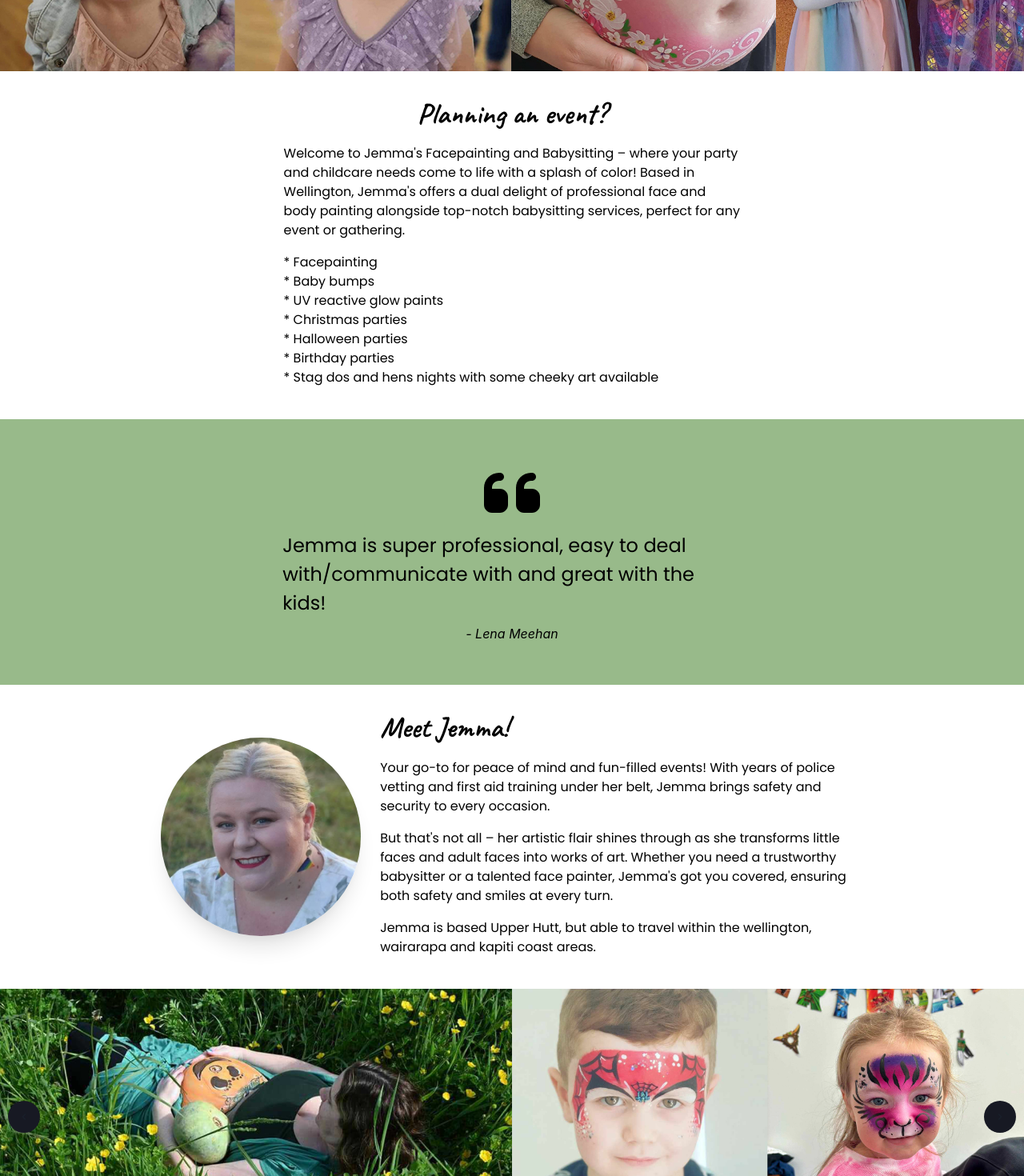
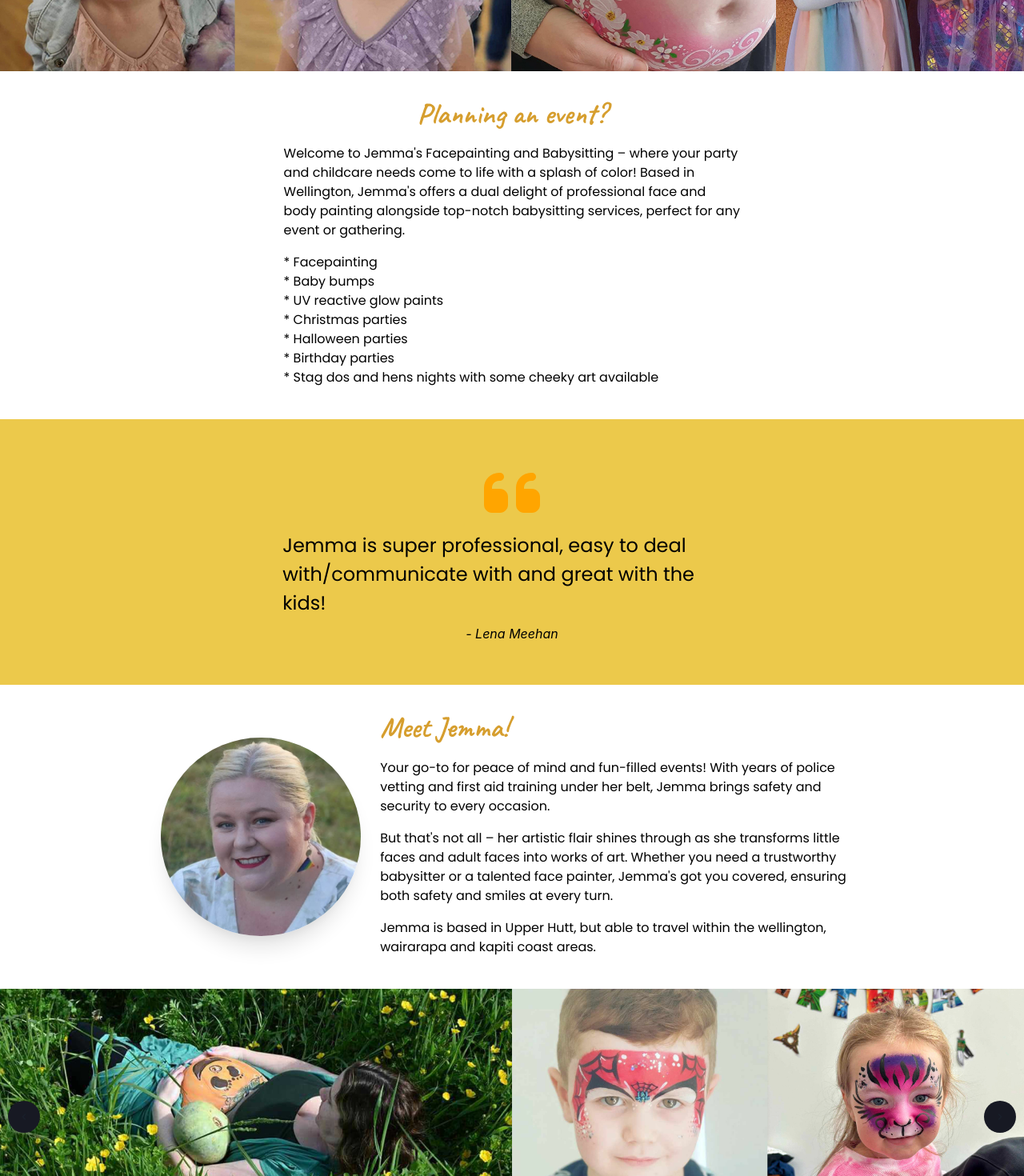
Before and after one commit to HannahBeattie/spirit, a Next.js app: page / in a window 1280 px wide. Shown: the part 740-2210 px from the top of the page at 80% size. Built offline with nearby package versions, Linux system fonts and the light colour scheme; a web font is replaced by a local one.

Commit message:
replace green with gold

```diff
--- a/src/app/base/components/About.js
+++ b/src/app/base/components/About.js
@@ -24,7 +24,7 @@ function About() {
 			<HStack>
 				<VStack flex={1}>
 					<Container color={'black'} fontWeight={500}>
-						<Heading fontFamily={'Caveat'} pb={4} color={'98ba8a'}>
+						<Heading fontFamily={'Caveat'} pb={4} color={'yellow.500'}>
 							Meet Jemma!
 						</Heading>
 
@@ -40,7 +40,7 @@ function About() {
 							got you covered, ensuring both safety and smiles at every turn.
 						</Text>
 						<Text fontFamily={'Poppins'} fontWeight={400} mt={4}>
-							Jemma is based Upper Hutt, but able to travel within the wellington,
+							Jemma is based in Upper Hutt, but able to travel within the wellington,
 							wairarapa and kapiti coast areas.
 						</Text>
 					</Container>
--- a/src/app/base/components/Footer.js
+++ b/src/app/base/components/Footer.js
@@ -3,7 +3,7 @@ import React from 'react'
 
 function Footer() {
 	return (
-		<HStack w={'100vw'} bg={'#98ba8a'} p={4}>
+		<HStack w={'100vw'} bg={'yellow.500'} p={4}>
 			<Text fontSize={'sm'}>
 				© 2024 JFAB - <i>Jemmas Facepainting And Babysitting all rights reserved</i>
 			</Text>
--- a/src/app/base/components/Header.js
+++ b/src/app/base/components/Header.js
@@ -51,7 +51,7 @@ function Header() {
 		// 	animate={hidden ? 'hidden' : 'visible'}
 		// 	transition={{ duration: 0.35, ese: 'easeInOut' }}
 		// >
-		<VStack flex={1} color={'black'} bg={'#98ba8a'}>
+		<VStack flex={1} color={'black'} bg={'yellow.400'}>
 			<HStack
 				alignContent={'end'}
 				spacing={4}
--- a/src/app/base/components/Intro.js
+++ b/src/app/base/components/Intro.js
@@ -4,7 +4,11 @@ import React from 'react'
 function Intro() {
 	return (
 		<VStack color={'black'} p={8}>
-			<Heading fontSize={{ base: '3xl', md: '4xl' }} fontFamily={'Caveat'} color={'98ba8a'}>
+			<Heading
+				fontSize={{ base: '3xl', md: '4xl' }}
+				fontFamily={'Caveat'}
+				color={'yellow.500'}
+			>
 				Planning an event?
 			</Heading>
 			<Spacer />
--- a/src/app/base/components/content/Reviews.js
+++ b/src/app/base/components/content/Reviews.js
@@ -65,7 +65,7 @@ function Reviews() {
 	}, [])
 
 	return (
-		<Box position='relative' width='100%' overflow='hidden' zIndex={0} bg='#98ba8a' p={4}>
+		<Box position='relative' width='100%' overflow='hidden' zIndex={0} bg='yellow.400' p={4}>
 			<MotionBox
 				display='flex'
 				justifyContent='center'
@@ -78,7 +78,7 @@ function Reviews() {
 				<VStack minW={{ md: 700 }}>
 					<Container color={'black'}>
 						<VStack minH={300} align={'center'} justify={'center'}>
-							<FaQuoteLeft fontSize={80} color='black' />
+							<FaQuoteLeft fontSize={80} color='orange' />
 							<Text fontFamily={'poppins'} fontSize={'2xl'}>
 								{images[page].txt}
 							</Text>
--- a/src/app/page.js
+++ b/src/app/page.js
@@ -48,7 +48,7 @@ export default function Home() {
 					position={'fixed'}
 					bottom={8}
 					right={4}
-					bg={'#98ba8a'}
+					bg={'yellow.500'}
 					_hover={{ bg: 'gray.700' }}
 					color={'white'}
 					onClick={executeScroll}
```
